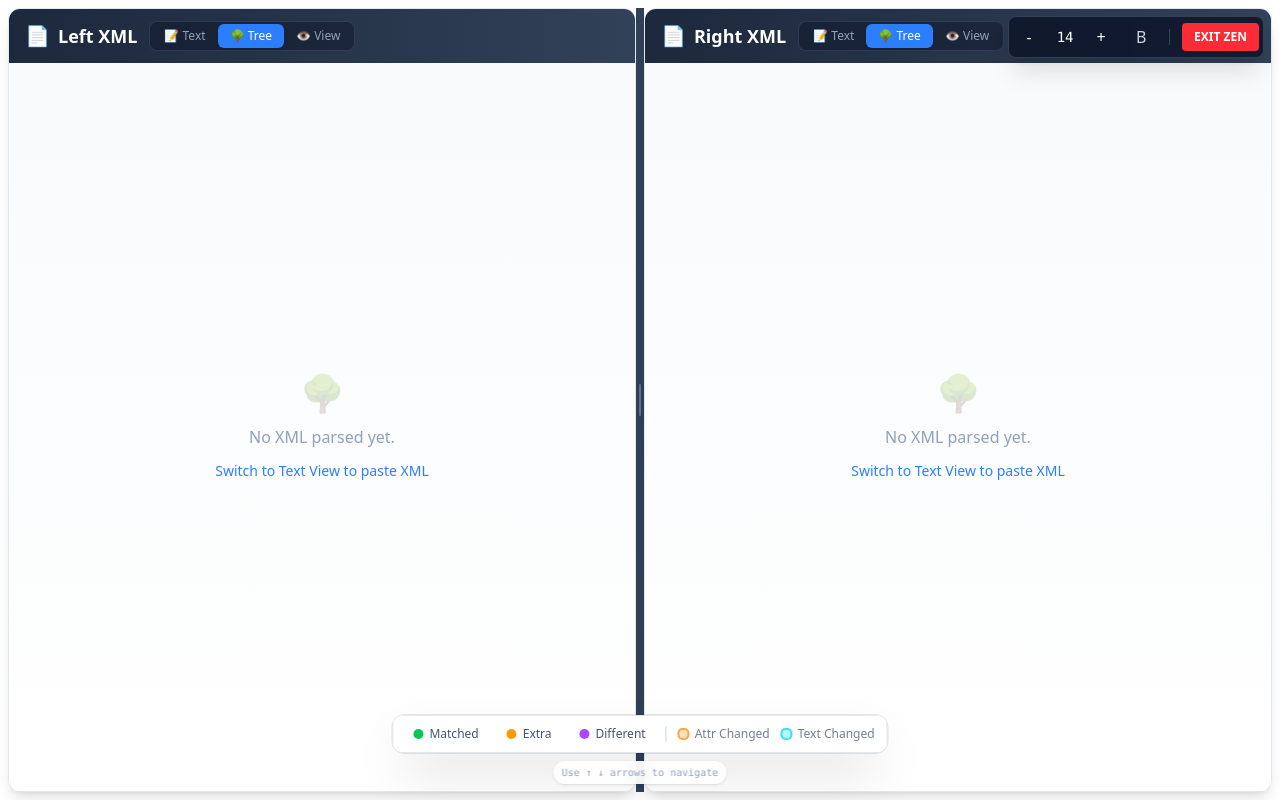
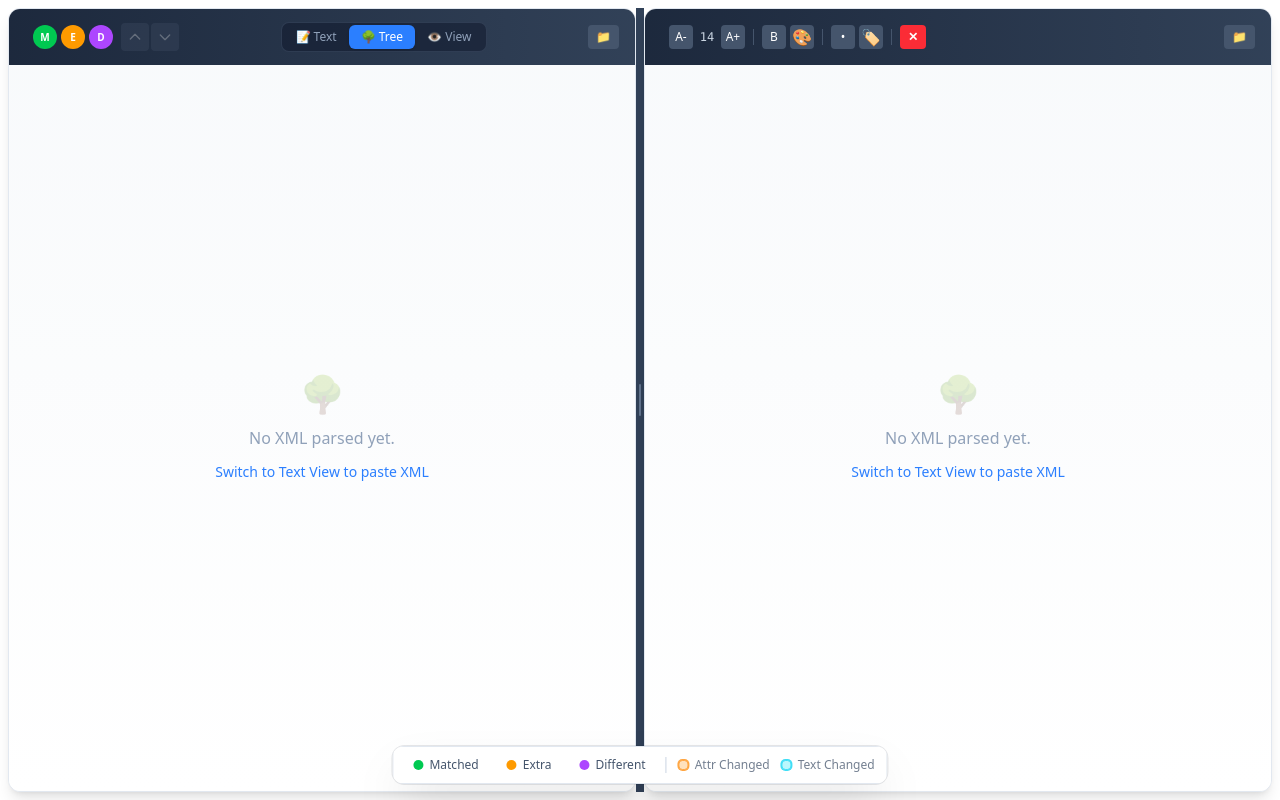
Before and after one commit to harhsal24/xml-compare-web, a React (Vite) app: page / in a window 1280 px wide. Both pictures are taken after a click on the button "Zen Mode (Focus View)". Built offline with nearby package versions, Linux system fonts and the light colour scheme.

Commit message:
fix zen ui

```diff
--- a/src/components/CompareView.jsx
+++ b/src/components/CompareView.jsx
@@ -13,10 +13,12 @@ export default function CompareView() {
         leftTree, rightTree, diffResults, isComparing,
         compare, clear, activeCategory, navigateDiff,
         fontSize, setFontSize, isZenMode, toggleZenMode,
-        showBorders, toggleBorders, treeViewStyle, setTreeViewStyle
+        showBorders, toggleBorders, treeViewStyle, setTreeViewStyle,
+        toggleLeafDots, toggleStatusBadges, showLeafDots, showStatusBadges
     } = useXmlStore();
 
     const [leftPanelWidth, setLeftPanelWidth] = useState(50); // Percentage
+    const [syncedViewMode, setSyncedViewMode] = useState('tree'); // Synced view mode for Zen mode
     const containerRef = useRef(null);
     const isDragging = useRef(false);
 
@@ -75,13 +77,115 @@ export default function CompareView() {
         document.body.style.userSelect = 'none'; // Disable selection while dragging
     };
 
+    // Navigation Controls Component
+    const NavControls = () => (
+        <div className="flex items-center gap-0.5 shrink-0">
+            <button
+                onClick={() => navigateDiff(activeCategory, 'prev')}
+                className="w-7 h-7 flex items-center justify-center rounded bg-slate-600 hover:bg-slate-500 text-white transition-colors disabled:opacity-30 disabled:cursor-not-allowed"
+                title="Previous Change (Up Arrow)"
+                disabled={!activeCategory}
+            >
+                <svg className="w-4 h-4" fill="none" stroke="currentColor" viewBox="0 0 24 24">
+                    <path strokeLinecap="round" strokeLinejoin="round" strokeWidth={2} d="M5 15l7-7 7 7" />
+                </svg>
+            </button>
+            <button
+                onClick={() => navigateDiff(activeCategory, 'next')}
+                className="w-7 h-7 flex items-center justify-center rounded bg-slate-600 hover:bg-slate-500 text-white transition-colors disabled:opacity-30 disabled:cursor-not-allowed"
+                title="Next Change (Down Arrow)"
+                disabled={!activeCategory}
+            >
+                <svg className="w-4 h-4" fill="none" stroke="currentColor" viewBox="0 0 24 24">
+                    <path strokeLinecap="round" strokeLinejoin="round" strokeWidth={2} d="M19 9l-7 7-7-7" />
+                </svg>
+            </button>
+        </div>
+    );
+
+    // Settings Controls Component (for Zen mode)
+    const SettingsControls = () => (
+        <div className="flex items-center gap-1 shrink-0">
+            {/* Font Size Controls */}
+            <button
+                onClick={() => setFontSize(Math.max(10, fontSize - 2))}
+                className="w-6 h-6 flex items-center justify-center rounded bg-slate-600 hover:bg-slate-500 text-white text-xs transition-colors"
+                title="Decrease font size"
+            >
+                A-
+            </button>
+            <span className="font-mono text-xs w-5 text-center text-slate-300">{fontSize}</span>
+            <button
+                onClick={() => setFontSize(Math.min(32, fontSize + 2))}
+                className="w-6 h-6 flex items-center justify-center rounded bg-slate-600 hover:bg-slate-500 text-white text-xs transition-colors"
+                title="Increase font size"
+            >
+                A+
+            </button>
+
+            <div className="w-px h-4 bg-slate-600 mx-1"></div>
+
+            {/* Toggle Borders */}
+            <button
+                onClick={toggleBorders}
+                className={`w-6 h-6 flex items-center justify-center rounded bg-slate-600 hover:bg-slate-500 text-white text-xs transition-colors ${!showBorders && 'opacity-50'}`}
+                title="Toggle Borders"
+            >
+                B
+            </button>
+
+            {/* Toggle Tree Style */}
+            <button
+                onClick={() => setTreeViewStyle(treeViewStyle === 'default' ? 'none' : 'default')}
+                className={`w-6 h-6 flex items-center justify-center rounded bg-slate-600 hover:bg-slate-500 text-white transition-colors ${treeViewStyle === 'none' ? 'text-blue-400' : ''}`}
+                title="Toggle Tree Style (Default/None)"
+            >
+                {treeViewStyle === 'default' ? '🎨' : '👁️'}
+            </button>
+
+            <div className="w-px h-4 bg-slate-600 mx-1"></div>
+
+            {/* Toggle Leaf Dots */}
+            <button
+                onClick={toggleLeafDots}
+                className={`w-6 h-6 flex items-center justify-center rounded bg-slate-600 hover:bg-slate-500 text-white text-xs transition-colors ${!showLeafDots && 'opacity-50'}`}
+                title="Toggle Leaf Dots"
+            >
+                •
+            </button>
+
+            {/* Toggle Status Badges */}
+            <button
+                onClick={toggleStatusBadges}
+                className={`w-6 h-6 flex items-center justify-center rounded bg-slate-600 hover:bg-slate-500 text-white transition-colors ${!showStatusBadges && 'opacity-50'}`}
+                title="Toggle Status Badges"
+            >
+                🏷️
+            </button>
+
+            <div className="w-px h-4 bg-slate-600 mx-1"></div>
+
+            {/* Exit Zen Mode */}
+            <button
+                onClick={toggleZenMode}
+                className="px-2 py-1 rounded bg-red-500 hover:bg-red-600 text-white text-xs font-bold transition-colors"
+                title="Exit Zen Mode"
+            >
+                ✕
+            </button>
+        </div>
+    );
+
+
+
+
+
     return (
         <div className={`flex flex-col h-full gap-4 ${isZenMode ? 'p-2 h-screen' : ''}`}>
             {/* Action Bar */}
             {!isZenMode && (
                 <div className="flex items-center justify-between flex-wrap gap-4">
-                    <DiffLegend />
-
+                    {/* DiffLegend moved to Left Panel Header */}
                     <div className="flex items-center gap-4">
                         {/* Settings */}
                         <div className="flex items-center gap-2 bg-slate-800/50 p-1.5 rounded-lg border border-slate-600/30">
@@ -114,6 +218,21 @@ export default function CompareView() {
                                 title="Toggle Tree Style (Default/None)"
                             >
                                 {treeViewStyle === 'default' ? '🎨' : '👁️'}
+                            </button>
+                            <div className="h-4 w-px bg-slate-700 mx-1"></div>
+                            <button
+                                onClick={toggleLeafDots}
+                                className={`w-8 h-8 flex items-center justify-center rounded hover:bg-slate-700 text-slate-300 transition-colors ${!showLeafDots && 'opacity-50'}`}
+                                title="Toggle Leaf Dots"
+                            >
+                                •
+                            </button>
+                            <button
+                                onClick={toggleStatusBadges}
+                                className={`w-8 h-8 flex items-center justify-center rounded hover:bg-slate-700 text-slate-300 transition-colors ${!showStatusBadges && 'opacity-50'}`}
+                                title="Toggle Status Badges"
+                            >
+                                🏷️
                             </button>
                         </div>
 
@@ -165,49 +284,11 @@ export default function CompareView() {
                 </div>
             )}
 
-            {/* Floating Zen Mode Exit Button (Only in Zen Mode) */}
+            {/* Zen Mode Legend - Floating Bottom Center */}
             {isZenMode && (
-                <div className="absolute top-4 right-4 z-50 flex gap-2">
-                    <div className="flex items-center gap-2 bg-slate-900/90 backdrop-blur text-white p-1 rounded-lg shadow-xl border border-slate-700">
-                        <button
-                            onClick={() => setFontSize(Math.max(10, fontSize - 2))}
-                            className="w-8 h-8 flex items-center justify-center rounded hover:bg-slate-700"
-                        >
-                            -
-                        </button>
-                        <span className="font-mono text-sm w-6 text-center">{fontSize}</span>
-                        <button
-                            onClick={() => setFontSize(Math.min(32, fontSize + 2))}
-                            className="w-8 h-8 flex items-center justify-center rounded hover:bg-slate-700"
-                        >
-                            +
-                        </button>
-                        <button
-                            onClick={toggleBorders}
-                            className={`w-8 h-8 flex items-center justify-center rounded hover:bg-slate-700 text-slate-300 transition-colors ${!showBorders && 'opacity-50'}`}
-                            title="Toggle Borders"
-                        >
-                            B
-                        </button>
-                        <div className="w-px h-4 bg-slate-700 mx-1"></div>
-                        <button
-                            onClick={toggleZenMode}
-                            className="px-3 py-1.5 rounded bg-red-500 hover:bg-red-600 text-xs font-bold transition-colors"
-                        >
-                            EXIT ZEN
-                        </button>
-                    </div>
-                </div>
-            )}
-
-            {/* Zen Mode Legend & Nav - Floating Bottom Center */}
-            {isZenMode && (
-                <div className="absolute bottom-4 left-1/2 -translate-x-1/2 z-50 flex flex-col items-center gap-2 pointer-events-none">
-                    <div className="pointer-events-auto shadow-2xl rounded-xl overflow-hidden ring-1 ring-slate-900/10">
+                <div className="absolute bottom-4 left-1/2 -translate-x-1/2 z-50 pointer-events-auto">
+                    <div className="shadow-2xl rounded-xl overflow-hidden ring-1 ring-slate-900/10">
                         <DiffLegend />
-                    </div>
-                    <div className="text-slate-400 text-[10px] font-mono bg-white/90 px-2 py-1 rounded-full shadow-sm backdrop-blur">
-                        Use ↑ ↓ arrows to navigate
                     </div>
                 </div>
             )}
@@ -219,7 +300,18 @@ export default function CompareView() {
             >
                 {/* Left Panel */}
                 <div style={{ width: `${leftPanelWidth}%` }} className="min-w-0">
-                    <XmlPanel side="left" title="Left XML" />
+                    <XmlPanel
+                        side="left"
+                        title="Left"
+                        headerControls={
+                            <div className="flex items-center gap-2">
+                                <DiffLegend compact />
+                                <NavControls />
+                            </div>
+                        }
+                        syncViewMode={isZenMode ? syncedViewMode : undefined}
+                        onViewModeChange={isZenMode ? setSyncedViewMode : undefined}
+                    />
                 </div>
 
                 {/* Resizer Handle */}
@@ -232,7 +324,13 @@ export default function CompareView() {
 
                 {/* Right Panel */}
                 <div style={{ width: `${100 - leftPanelWidth}%` }} className="min-w-0">
-                    <XmlPanel side="right" title="Right XML" />
+                    <XmlPanel
+                        side="right"
+                        title="Right"
+                        headerControls={isZenMode ? <SettingsControls /> : undefined}
+                        syncViewMode={isZenMode ? syncedViewMode : undefined}
+                        onViewModeChange={isZenMode ? setSyncedViewMode : undefined}
+                    />
                 </div>
             </div>
         </div>
--- a/src/components/DiffLegend.jsx
+++ b/src/components/DiffLegend.jsx
@@ -1,29 +1,61 @@
 /**
  * DiffLegend Component
  * Shows the color coding for the comparison results
+ * Supports both full and compact modes
  */
 
 import { LEGEND_COLORS } from '../utils/colorConfig';
-
 import useXmlStore from '../store/useXmlStore';
 
-export default function DiffLegend() {
-    const { activeCategory, cycleDiff, navigateDiff } = useXmlStore();
+export default function DiffLegend({ compact = false }) {
+    const { activeCategory, navigateDiff } = useXmlStore();
 
     const handleLegendClick = (category) => {
-        // Find first item in this category to start navigation
         navigateDiff(category, 'next');
     };
 
     const getActiveClass = (category) => {
-        return activeCategory === category
-            ? 'ring-2 ring-blue-500 bg-blue-50'
-            : 'hover:bg-slate-50 cursor-pointer';
+        const base = activeCategory === category
+            ? 'ring-2 ring-blue-500 bg-blue-100'
+            : 'hover:bg-white/20 cursor-pointer';
+        return base;
     };
 
+    // Compact mode - small circular badges with initials
+    if (compact) {
+        return (
+            <div className="flex items-center gap-1">
+                {/* Matched */}
+                <button
+                    className={`w-6 h-6 rounded-full flex items-center justify-center text-[10px] font-bold text-white transition-all ${getActiveClass('matched')} ${LEGEND_COLORS.matched}`}
+                    onClick={() => handleLegendClick('matched')}
+                    title="Matched - Click to navigate"
+                >
+                    M
+                </button>
+                {/* Extra */}
+                <button
+                    className={`w-6 h-6 rounded-full flex items-center justify-center text-[10px] font-bold text-white transition-all ${getActiveClass('extra')} ${LEGEND_COLORS.extra}`}
+                    onClick={() => handleLegendClick('extra')}
+                    title="Extra - Click to navigate"
+                >
+                    E
+                </button>
+                {/* Different */}
+                <button
+                    className={`w-6 h-6 rounded-full flex items-center justify-center text-[10px] font-bold text-white transition-all ${getActiveClass('different')} ${LEGEND_COLORS.different}`}
+                    onClick={() => handleLegendClick('different')}
+                    title="Different - Click to navigate"
+                >
+                    D
+                </button>
+            </div>
+        );
+    }
+
+    // Full mode - with labels
     return (
         <div className="flex items-center gap-3 bg-white px-3 py-1.5 rounded-lg border border-slate-200 shadow-sm text-xs font-medium text-slate-600 flex-wrap">
-            {/* Node-level status indicators */}
             <div
                 className={`flex items-center gap-1.5 px-2 py-1 rounded transition-all ${getActiveClass('matched')}`}
                 onClick={() => handleLegendClick('matched')}
@@ -35,7 +67,7 @@ export default function DiffLegend() {
             <div
                 className={`flex items-center gap-1.5 px-2 py-1 rounded transition-all ${getActiveClass('extra')}`}
                 onClick={() => handleLegendClick('extra')}
-                title="Navigate Extra Nodes (Left/Right only)"
+                title="Navigate Extra Nodes"
             >
                 <span className={`w-2.5 h-2.5 rounded-full ${LEGEND_COLORS.extra}`}></span>
                 <span>Extra</span>
@@ -49,10 +81,8 @@ export default function DiffLegend() {
                 <span>Different</span>
             </div>
 
-            {/* Separator */}
             <div className="h-4 w-px bg-slate-300"></div>
 
-            {/* Specific change type indicators */}
             <div className="flex items-center gap-1.5 opacity-75">
                 <span className={`w-2.5 h-2.5 rounded border ${LEGEND_COLORS.attrChanged}`}></span>
                 <span>Attr Changed</span>
--- a/src/components/XmlPanel.jsx
+++ b/src/components/XmlPanel.jsx
@@ -8,9 +8,20 @@ import XmlTreeNode from './XmlTreeNode';
 import XmlSyntaxView from './XmlSyntaxView';
 import useXmlStore from '../store/useXmlStore';
 
-export default function XmlPanel({ side, title }) {
+export default function XmlPanel({ side, title, headerControls, syncViewMode, onViewModeChange }) {
     const fileInputRef = useRef(null);
-    const [viewMode, setViewMode] = useState('tree'); // 'text' or 'tree'
+    const [localViewMode, setLocalViewMode] = useState('tree'); // 'text' or 'tree'
+
+    // Use synced view mode if provided, otherwise use local
+    const viewMode = syncViewMode !== undefined ? syncViewMode : localViewMode;
+
+    const handleViewModeChange = (mode) => {
+        if (onViewModeChange) {
+            onViewModeChange(mode);
+        } else {
+            setLocalViewMode(mode);
+        }
+    };
 
     const {
         leftXml, rightXml,
@@ -31,7 +42,7 @@ export default function XmlPanel({ side, title }) {
             const reader = new FileReader();
             reader.onload = (event) => {
                 setXml(event.target.result);
-                setViewMode('tree'); // Switch to tree view on upload
+                handleViewModeChange('tree'); // Switch to tree view on upload
             };
             reader.readAsText(file);
         }
@@ -42,23 +53,35 @@ export default function XmlPanel({ side, title }) {
         if (fileInputRef.current) {
             fileInputRef.current.value = '';
         }
-        setViewMode('text'); // Switch to text view on clear
+        handleViewModeChange('text'); // Switch to text view on clear
     };
 
     return (
         <div className="flex flex-col h-full bg-white rounded-xl shadow-lg border border-slate-200 overflow-hidden">
             {/* Header */}
-            <div className="flex items-center justify-between px-4 py-3 bg-gradient-to-r from-slate-800 to-slate-700">
-                <div className="flex items-center gap-3">
-                    <h2 className="text-lg font-semibold text-white flex items-center gap-2">
+            <div className="flex items-center justify-between px-4 py-2 bg-gradient-to-r from-slate-800 to-slate-700 h-14 shrink-0">
+                <div className="flex items-center gap-3 overflow-hidden">
+                    {/* Hide title in Zen mode */}
+                    {!isZenMode && (
+                        <h2 className="text-lg font-semibold text-white flex items-center gap-2 shrink-0">
                             <span className="text-xl">📄</span>
                             {title}
                         </h2>
+                    )}
 
-                    {/* View Toggle */}
-                    <div className="flex bg-slate-900/50 rounded-lg p-0.5 border border-slate-600/50">
+                    {/* Header Controls (Legend, Nav, etc.) */}
+                    {headerControls && (
+                        <div className="flex items-center gap-2 ml-2 overflow-x-auto scrollbar-none">
+                            {headerControls}
+                        </div>
+                    )}
+                </div>
+
+                {/* View Toggle - Hide on right panel in Zen mode (views are synced) */}
+                {!(isZenMode && side === 'right') && (
+                    <div className="flex bg-slate-900/50 rounded-lg p-0.5 border border-slate-600/50 shrink-0">
                         <button
-                            onClick={() => setViewMode('text')}
+                            onClick={() => handleViewModeChange('text')}
                             className={`px-3 py-1 rounded-md text-xs font-medium transition-all ${viewMode === 'text'
                                 ? 'bg-blue-500 text-white shadow-sm'
                                 : 'text-slate-400 hover:text-white'
@@ -68,7 +91,7 @@ export default function XmlPanel({ side, title }) {
                             📝 Text
                         </button>
                         <button
-                            onClick={() => setViewMode('tree')}
+                            onClick={() => handleViewModeChange('tree')}
                             className={`px-3 py-1 rounded-md text-xs font-medium transition-all ${viewMode === 'tree'
                                 ? 'bg-blue-500 text-white shadow-sm'
                                 : 'text-slate-400 hover:text-white'
@@ -78,7 +101,7 @@ export default function XmlPanel({ side, title }) {
                             🌳 Tree
                         </button>
                         <button
-                            onClick={() => setViewMode('view')}
+                            onClick={() => handleViewModeChange('view')}
                             className={`px-3 py-1 rounded-md text-xs font-medium transition-all ${viewMode === 'view'
                                 ? 'bg-blue-500 text-white shadow-sm'
                                 : 'text-slate-400 hover:text-white'
@@ -88,11 +111,10 @@ export default function XmlPanel({ side, title }) {
                             👁️ View
                         </button>
                     </div>
-                </div>
+                )}
 
-                {/* Actions - Hide in Zen Mode for 'Pure UI' */}
-                {!isZenMode && (
-                    <div className="flex gap-2">
+                {/* Actions - Upload always visible, Clear hidden in Zen mode */}
+                <div className="flex items-center gap-2 shrink-0">
                     <input
                         ref={fileInputRef}
                         type="file"
@@ -103,19 +125,23 @@ export default function XmlPanel({ side, title }) {
                     />
                     <label
                         htmlFor={`file-upload-${side}`}
-                            className="px-3 py-1.5 bg-slate-600 hover:bg-slate-500 text-white rounded-lg text-sm font-medium cursor-pointer transition-colors flex items-center gap-1"
+                        className="px-2 py-1 bg-slate-600 hover:bg-slate-500 text-white rounded text-xs font-medium cursor-pointer transition-colors flex items-center gap-1"
+                        title="Upload XML file"
                     >
-                            <span>📁</span> <span className="hidden sm:inline">Upload</span>
+                        📁
                     </label>
+                    {!isZenMode && (
                         <button
                             onClick={handleClear}
-                            className="px-3 py-1.5 bg-slate-600/50 text-white rounded-lg text-sm font-medium hover:bg-red-500/80 transition-colors"
+                            className="px-2 py-1 bg-slate-600/50 text-white rounded text-xs font-medium hover:bg-red-500/80 transition-colors"
+                            title="Clear"
                         >
-                            Clear
+                            ✕
                         </button>
-                    </div>
                     )}
                 </div>
+            </div>
+
 
             {/* Content Area */}
             <div className="flex-1 flex flex-col overflow-hidden relative">
@@ -171,6 +197,6 @@ export default function XmlPanel({ side, title }) {
                     </div>
                 )}
             </div>
-        </div>
+        </div >
     );
 }
--- a/src/store/useXmlStore.js
+++ b/src/store/useXmlStore.js
@@ -39,6 +39,8 @@ const useXmlStore = create((set, get) => ({
     isZenMode: false,
     showBorders: true,
     treeViewStyle: 'default', // 'default' | 'none'
+    showLeafDots: true,
+    showStatusBadges: true,
 
     setFontSize: (size) => {
         if (DEBUG_MODE) console.log('Setting font size:', size);
@@ -57,6 +59,14 @@ const useXmlStore = create((set, get) => ({
 
     setTreeViewStyle: (style) => {
         set({ treeViewStyle: style });
+    },
+
+    toggleLeafDots: () => {
+        set((state) => ({ showLeafDots: !state.showLeafDots }));
+    },
+
+    toggleStatusBadges: () => {
+        set((state) => ({ showStatusBadges: !state.showStatusBadges }));
     },
 
     setLeftXml: (xml) => {
```
Also changed, not shown: src/components/VirtualTreeNode.jsx (+5 -3 lines), require.txt. Lines whose indentation alone changed are shown as unchanged.
